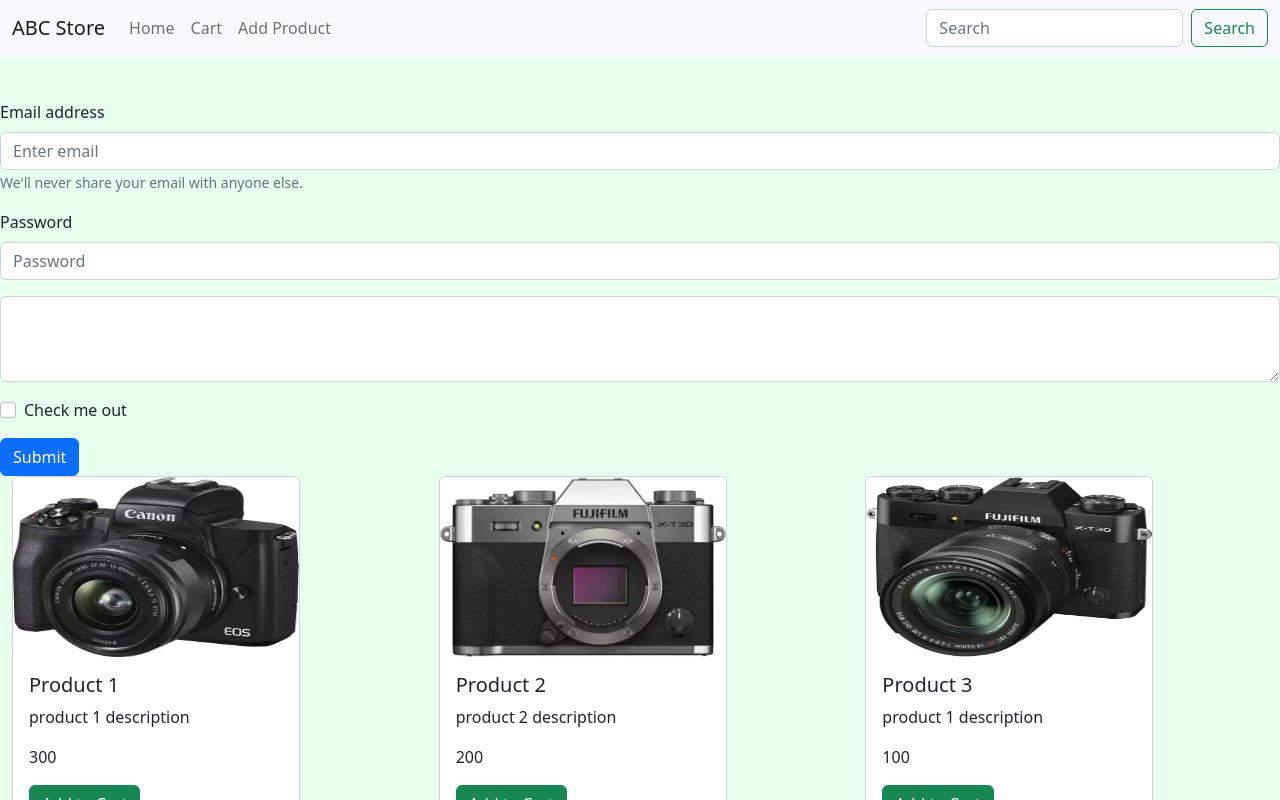
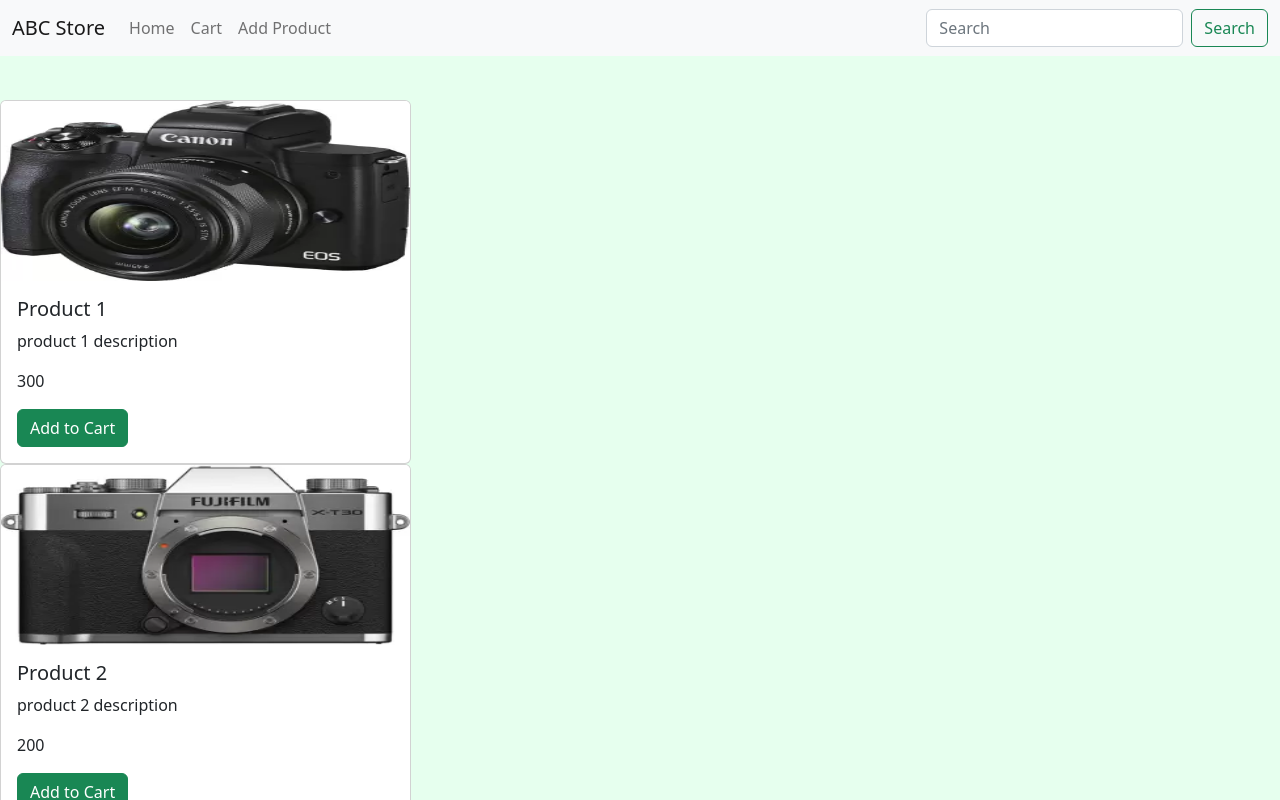
Before and after one commit to sagarrb1805/cart, a React (Create React App) app: page / in a window 1280 px wide. Shown: the top 800 px of the page. Built offline with nearby package versions, Linux system fonts and the light colour scheme.

Commit message:
add product

```diff
--- a/src/AddProduct.jsx
+++ b/src/AddProduct.jsx
@@ -1,36 +1,50 @@
-import React from 'react'
+import React, { useState } from 'react'
 
 
 
 import Button from 'react-bootstrap/Button';
 import Form from 'react-bootstrap/Form';
 
-function AddProduct() {
+function AddProduct({onProdAdd}) {
+    const [prodName, setProdName] = useState('')
+    const [price, setPrice] = useState(0)
+    const [pdesc, setPdesc] = useState('')
+    const [image, setImage] = useState('')
+
+    const onSubmit = (e)=>{
+        e.preventDefault()
+
+        onProdAdd({prodName, price, pdesc, image})
+
+        setProdName("")
+        setPdesc("")
+        setPrice("")
+        setImage("")
+
+
+    }
+
   return (
     <div>
-      <Form>
+      <Form onSubmit={onSubmit}>
       <Form.Group className="mb-3" controlId="formBasicEmail">
-        <Form.Label>Email address</Form.Label>
-        <Form.Control type="email" placeholder="Enter email" />
-        <Form.Text className="text-muted">
-          We'll never share your email with anyone else.
-        </Form.Text>
+        <Form.Control type="text" placeholder="Product Name" value={prodName} onChange={(e)=>setProdName(e.target.value)}/>
+
       </Form.Group>
 
       <Form.Group className="mb-3" controlId="formBasicPassword">
-        <Form.Label>Password</Form.Label>
-        <Form.Control type="password" placeholder="Password" />
+        <Form.Control type="number" placeholder="Price" value={price} onChange={(e)=>{setPrice(e.target.value)}}/>
       </Form.Group>
       <Form.Group className="mb-3" controlId="formBasicPassword">
-      <Form.Control as="textarea" rows={3} />
+      <Form.Control as="textarea" rows={3} placeholder="Description" value={pdesc} onChange={(e)=>{setPdesc(e.target.value)}}/>
       </Form.Group>
 
-      <Form.Group className="mb-3" controlId="formBasicCheckbox">
-        <Form.Check type="checkbox" label="Check me out" />
+      <Form.Group className="mb-3" controlId="formBasicPassword">
+        <Form.Control type="file" onChange={(e)=>{setImage(e.target.value)}}/>
       </Form.Group>
 
-      <Button variant="primary" type="submit">
-        Submit
+      <Button variant="primary" type="submit" >
+        Add Product
       </Button>
     </Form>
     </div>
--- a/src/App.js
+++ b/src/App.js
@@ -16,7 +16,7 @@ import prod3 from './images/prod3.jpeg'
 
 function App() {
 
-
+const [addProduct, setAddProduct] = useState(false)
 const [products, setProducts] = useState([
   {
     id:1,
@@ -40,16 +40,23 @@ const [products, setProducts] = useState([
     image:prod3
   }
 ])
+  const onProdAdd = (product)=>{
 
+    setProducts([...products, product])
+  }
+  const onAdd = ()=>{
+    setAddProduct(!addProduct)
+  }
 
   return (
     <div className="App" style={{background:"#e6ffee"}}>
 
       <div className='custom-nav'>
-        <Navbarcustom/>
+        <Navbarcustom onAdd={onAdd}/>
         </div>
         <div>
-      <AddProduct></AddProduct>
+          {addProduct && <AddProduct onProdAdd={onProdAdd}></AddProduct>}
+
       </div>
 
         <div className='cont'>
--- a/src/Navbarcustom.jsx
+++ b/src/Navbarcustom.jsx
@@ -15,7 +15,7 @@ import NavDropdown from 'react-bootstrap/NavDropdown';
 
 
 
-function Navbarcustom() {
+function Navbarcustom({onAdd}) {
   return (
     <div>
 
@@ -31,7 +31,7 @@ function Navbarcustom() {
           >
             <Nav.Link href="#action1">Home</Nav.Link>
             <Nav.Link href="#action2">Cart</Nav.Link>
-            <Nav.Link href="#action3">Add Product</Nav.Link>
+            <Nav.Link href="#action3" onClick={onAdd}>Add Product</Nav.Link>
 
           </Nav>
           <Form className="d-flex">
--- a/src/Product.jsx
+++ b/src/Product.jsx
@@ -1,5 +1,6 @@
 import React from 'react'
-
+import Row from 'react-bootstrap/Row';
+import Col from 'react-bootstrap/Col';
 
 import {Container} from 'react-bootstrap';
 
@@ -8,10 +9,11 @@ import Card from 'react-bootstrap/Card';
 
 function Product({product}) {
   return (
-    <Container>
+
     <div>
-      <Card style={{ width: '18rem' }}>
-      <Card.Img variant="top" src={product.image} width="180px" height="180px" style={{background:"#e6fffa"}}/>
+        <Row><Col md="4">
+      <Card>
+      <Card.Img variant="top" src={product.image} width="30%" height="180px" style={{background:"#e6fffa", margin:"auto"}}/>
       <Card.Body>
         <Card.Title>{product.prodName}</Card.Title>
         <Card.Text>
@@ -23,8 +25,10 @@ function Product({product}) {
         <Button variant="success">Add to Cart</Button>
       </Card.Body>
     </Card>
+    </Col></Row>
+
     </div>
-    </Container>
+
   )
 }
 
--- a/src/Products.jsx
+++ b/src/Products.jsx
@@ -5,7 +5,7 @@ import Product from './Product'
 
 function Products({products}) {
   return (
-    <div style={{display:"flex"}}>
+    <div>
         {products.map((product) =>(
             <Product key={product.id} product={product}/>
         )
```
